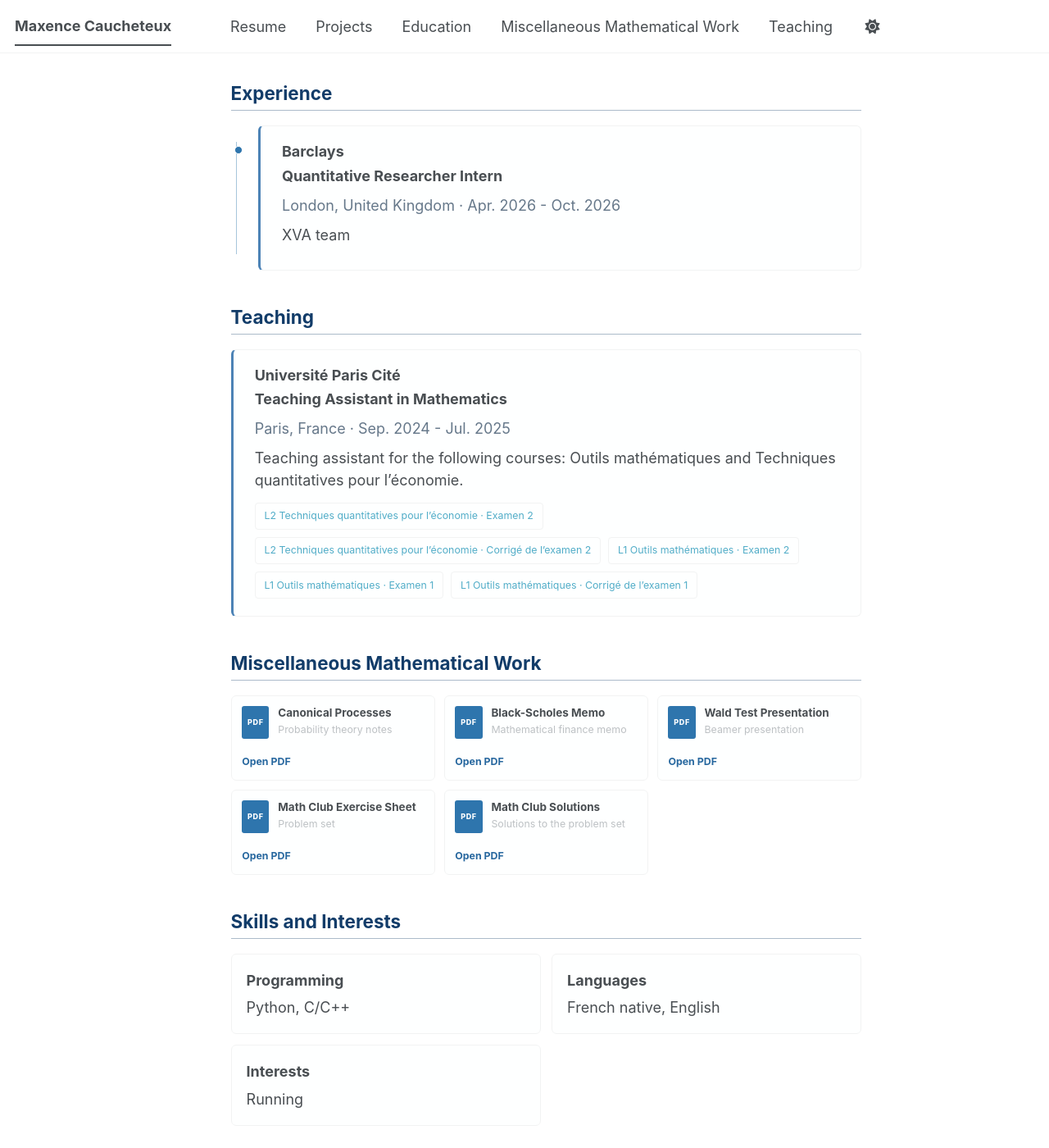
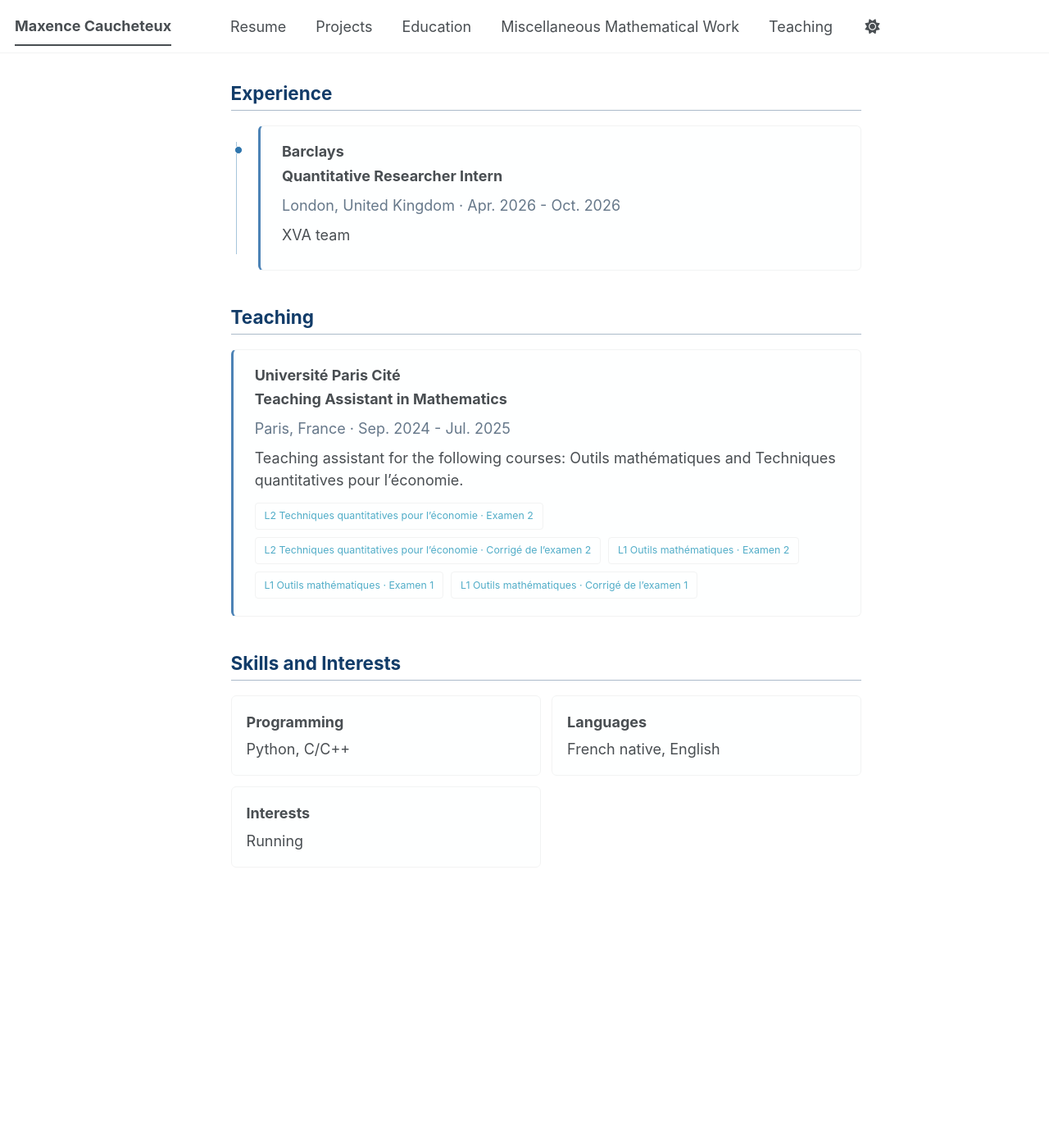
Before and after one commit to maxence2508/maxence2508.github.io, a Jekyll site: the page built from _pages/about.md, in a window 1280 px wide and 1400 px high, scrolled down 1546 px. Shown: the whole window at 82% size. Built offline with Jekyll 4.4.1, drawn with Linux system fonts in a browser that asks for light colours; a style sheet for code colours, icons or effects is not loaded; after the commit the page ends 2631 px from its top, so only the background shows below that.

Commit message:
Remove miscellaneous documents section

```diff
--- a/_pages/about.md
+++ b/_pages/about.md
@@ -107,55 +107,6 @@ redirect_from:
   </article>
 </div>
 
-## Miscellaneous Mathematical Work
-
-<div class="document-library">
-  <a class="library-card" href="/files/canonical-processes-maxence-caucheteux.pdf" target="_blank" rel="noopener">
-    <span class="file-mark" aria-hidden="true">PDF</span>
-    <span class="library-card__content">
-      <strong>Canonical Processes</strong>
-      <span>Probability theory notes</span>
-    </span>
-    <span class="library-card__action">Open PDF</span>
-  </a>
-
-  <a class="library-card" href="/files/black-scholes-memo-maxence-caucheteux.pdf" target="_blank" rel="noopener">
-    <span class="file-mark" aria-hidden="true">PDF</span>
-    <span class="library-card__content">
-      <strong>Black-Scholes Memo</strong>
-      <span>Mathematical finance memo</span>
-    </span>
-    <span class="library-card__action">Open PDF</span>
-  </a>
-
-  <a class="library-card" href="/files/wald-test-presentation-maxence-caucheteux.pdf" target="_blank" rel="noopener">
-    <span class="file-mark" aria-hidden="true">PDF</span>
-    <span class="library-card__content">
-      <strong>Wald Test Presentation</strong>
-      <span>Beamer presentation</span>
-    </span>
-    <span class="library-card__action">Open PDF</span>
-  </a>
-
-  <a class="library-card" href="/files/math-club-exercises-sheet-maxence-caucheteux.pdf" target="_blank" rel="noopener">
-    <span class="file-mark" aria-hidden="true">PDF</span>
-    <span class="library-card__content">
-      <strong>Math Club Exercise Sheet</strong>
-      <span>Problem set</span>
-    </span>
-    <span class="library-card__action">Open PDF</span>
-  </a>
-
-  <a class="library-card" href="/files/math-club-exercises-solutions-maxence-caucheteux.pdf" target="_blank" rel="noopener">
-    <span class="file-mark" aria-hidden="true">PDF</span>
-    <span class="library-card__content">
-      <strong>Math Club Solutions</strong>
-      <span>Solutions to the problem set</span>
-    </span>
-    <span class="library-card__action">Open PDF</span>
-  </a>
-</div>
-
 ## Skills and Interests
 
 <div class="skill-grid">
--- a/assets/css/main.scss
+++ b/assets/css/main.scss
@@ -370,87 +370,6 @@ html[data-theme="dark"] .skill-grid div {
   line-height: 1.45;
 }
 
-.document-library {
-  display: grid;
-  grid-template-columns: repeat(auto-fit, minmax(12rem, 1fr));
-  gap: 0.6rem;
-  margin: 1rem 0 2rem;
-}
-
-.page__content .library-card {
-  display: grid;
-  min-height: 5.8rem;
-  grid-template-columns: auto 1fr;
-  grid-template-rows: 1fr auto;
-  gap: 0.4rem 0.6rem;
-  align-items: start;
-  padding: 0.7rem;
-  color: var(--global-text-color);
-  text-decoration: none;
-  border: 1px solid var(--global-border-color);
-  border-radius: 6px;
-  background: color-mix(in srgb, var(--global-bg-color) 98%, #e0f0ff 2%);
-  transition: border-color 140ms ease;
-}
-
-html[data-theme="dark"] .page__content .library-card {
-  border-color: #2f4355;
-  background: #162330;
-}
-
-.page__content .library-card:hover {
-  color: var(--global-text-color);
-  text-decoration: none;
-  border-color: rgba(46, 117, 173, 0.55);
-}
-
-.file-mark {
-  display: inline-flex;
-  width: 1.85rem;
-  height: 2.2rem;
-  align-items: center;
-  justify-content: center;
-  color: #ffffff;
-  font-family: $sans-serif;
-  font-size: 0.5rem;
-  font-weight: 800;
-  letter-spacing: 0.07em;
-  border-radius: 3px;
-  background: #2e75ad;
-}
-
-.library-card__content {
-  display: flex;
-  flex-direction: column;
-  gap: 0.2rem;
-}
-
-.library-card__content strong {
-  font-family: $sans-serif;
-  font-size: $type-size-6;
-  line-height: 1.25;
-}
-
-.library-card__content span {
-  color: var(--global-text-color-light);
-  font-family: $sans-serif;
-  font-size: $type-size-7;
-  line-height: 1.35;
-}
-
-.library-card__action {
-  grid-column: 1 / -1;
-  align-self: end;
-  color: #28689f;
-  font-family: $sans-serif;
-  font-size: $type-size-7;
-  font-weight: 700;
-}
-
-html[data-theme="dark"] .library-card__action {
-  color: #8bbce5;
-}
-
 @media (max-width: 600px) {
   .home-intro {
     border-radius: 7px;
@@ -472,22 +391,16 @@ html[data-theme="dark"] .library-card__action {
     left: -1.44rem;
   }
 
-  .document-library {
-    grid-template-columns: 1fr;
-  }
-
 }
 
 @media (prefers-reduced-motion: reduce) {
   .page__content .home-button,
-  .profile-entry,
-  .page__content .library-card {
+  .profile-entry {
     transition: none;
   }
 
   .page__content .home-button:hover,
-  .profile-entry:hover,
-  .page__content .library-card:hover {
+  .profile-entry:hover {
     transform: none;
   }
 }
```
